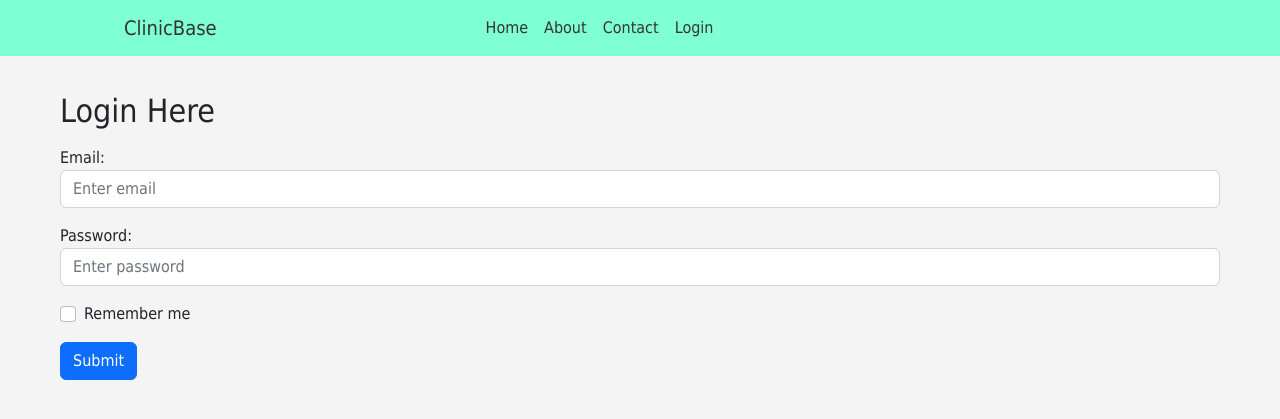
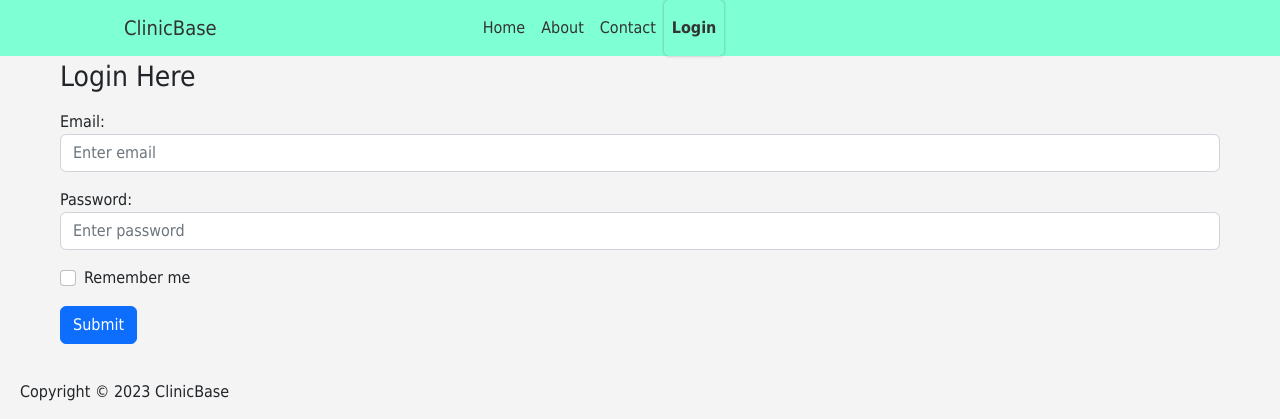
Before and after one commit to Gig2341/ClinicBase, a Flask app: page /login in a window 1280 px wide. Shown: the top 419 px of the page. Run offline with Flask 3, Linux system fonts and the light colour scheme.

Commit message:
Active control of navigation bar

```diff
--- a/dashboards/auth/routes.py
+++ b/dashboards/auth/routes.py
@@ -41,7 +41,7 @@ def login():
         else:
             flash('Login failed. Please check your credentials.', 'danger')
 
-    return render_template('login.html')
+    return render_template('login.html', current_page='login')
 
 
 @bp_auth.route('/logout', strict_slashes=False)
--- a/dashboards/landing_page/routes.py
+++ b/dashboards/landing_page/routes.py
@@ -9,16 +9,16 @@ from dashboards.landing_page import bp_main
 @bp_main.route("/home", strict_slashes=False)
 def home():
     """ route for homepage """
-    return render_template('home.html')
+    return render_template('home.html', current_page='home')
 
 
 @bp_main.route("/about", strict_slashes=False)
 def about():
     """ route for about page """
-    return render_template('about.html')
+    return render_template('about.html', current_page='about')
 
 
 @bp_main.route("/contact", strict_slashes=False)
 def contact():
     """ route for contact page """
-    return render_template('contact.html')
+    return render_template('contact.html', current_page='contact')
--- a/dashboards/static/styles/header.css
+++ b/dashboards/static/styles/header.css
@@ -27,6 +27,13 @@
     padding: 1rem 2rem; /* Adjust the padding as needed */
 }
 
+/* Highlight the active link */
+.navbar-nav .nav-link.active {
+    border-radius: 5px; /* Add rounded corners */
+    font-weight: bold; /* Increase font weight for emphasis */
+    box-shadow: 0 0 3px rgba(0, 0, 0, 0.3);
+}
+
 .bg-turquoise {
     background-color: #7FFFD4; /* Turquoise Green color */
 }
--- a/dashboards/templates/about.html
+++ b/dashboards/templates/about.html
@@ -11,7 +11,7 @@
 </head>
 <body>
     <header>
-        <nav class="navbar navbar-expand-sm bg-turquoise navbar-light">
+        <nav class="navbar fixed-top navbar-expand-sm bg-turquoise navbar-light">
             <div class="container-fluid">
                 <a class="navbar-brand" style="color: #333;" href="/">ClinicBase</a>
                 <button class="navbar-toggler" type="button" data-bs-toggle="collapse" data-bs-target="#collapsibleNavbar">
@@ -23,7 +23,7 @@
                             <a class="nav-link" style="color: #333;" href="{{ url_for('main.home') }}">Home</a>
                         </li>
                         <li class="nav-item">
-                            <a class="nav-link" style="color: #333;" href="{{ url_for('main.about') }}">About</a>
+                            <a class="nav-link {% if current_page == 'about' %}active{% endif %}" style="color: #333;" href="{{ url_for('main.about') }}">About</a>
                         </li>
                         <li class="nav-item">
                             <a class="nav-link" style="color: #333;" href="{{ url_for('main.contact') }}">Contact</a>
--- a/dashboards/templates/contact.html
+++ b/dashboards/templates/contact.html
@@ -11,7 +11,7 @@
 </head>
 <body>
     <header>
-        <nav class="navbar navbar-expand-sm bg-turquoise navbar-light">
+        <nav class="navbar fixed-top navbar-expand-sm bg-turquoise navbar-light">
             <div class="container-fluid">
                 <a class="navbar-brand" style="color: #333;" href="/">ClinicBase</a>
                 <button class="navbar-toggler" type="button" data-bs-toggle="collapse" data-bs-target="#collapsibleNavbar">
@@ -26,7 +26,7 @@
                             <a class="nav-link" style="color: #333;" href="{{ url_for('main.about') }}">About</a>
                         </li>
                         <li class="nav-item">
-                            <a class="nav-link" style="color: #333;" href="{{ url_for('main.contact') }}">Contact</a>
+                            <a class="nav-link {% if current_page == 'contact' %}active{% endif %}" style="color: #333;" href="{{ url_for('main.contact') }}">Contact</a>
                         </li>
                         <li class="nav-item">
                             <a class="nav-link" style="color: #333;" href="{{ url_for('auth.login') }}">Dashboards</a>
--- a/dashboards/templates/home.html
+++ b/dashboards/templates/home.html
@@ -11,7 +11,7 @@
 </head>
 <body>
     <header>
-        <nav class="navbar navbar-expand-sm bg-turquoise navbar-light">
+        <nav class="navbar fixed-top navbar-expand-sm bg-turquoise navbar-light">
             <div class="container-fluid">
                 <a class="navbar-brand" style="color: #333;" href="/">ClinicBase</a>
                 <button class="navbar-toggler" type="button" data-bs-toggle="collapse" data-bs-target="#collapsibleNavbar">
@@ -20,7 +20,7 @@
                 <div class="collapse navbar-collapse" id="collapsibleNavbar">
                     <ul class="navbar-nav">
                         <li class="nav-item">
-                            <a class="nav-link" style="color: #333;" href="{{ url_for('main.home') }}">Home</a>
+                            <a class="nav-link {% if current_page == 'home' %}active{% endif %}" style="color: #333;" href="{{ url_for('main.home') }}">Home</a>
                         </li>
                         <li class="nav-item">
                             <a class="nav-link" style="color: #333;" href="{{ url_for('main.about') }}">About</a>
--- a/dashboards/templates/login.html
+++ b/dashboards/templates/login.html
@@ -11,7 +11,7 @@
 </head>
 <body>
     <header>
-        <nav class="navbar navbar-expand-sm bg-turquoise navbar-light">
+        <nav class="navbar fixed-top navbar-expand-sm bg-turquoise navbar-light">
             <div class="container-fluid">
                 <a class="navbar-brand" style="color: #333;" href="/">ClinicBase</a>
                 <button class="navbar-toggler" type="button" data-bs-toggle="collapse" data-bs-target="#collapsibleNavbar">
@@ -29,7 +29,7 @@
                             <a class="nav-link" style="color: #333;" href="{{ url_for('main.contact') }}">Contact</a>
                         </li>
                         <li class="nav-item">
-                            <a class="nav-link" style="color: #333;" href="{{ url_for('auth.login') }}">Login</a>
+                            <a class="nav-link {% if current_page == 'login' %}active{% endif %}" style="color: #333;" href="{{ url_for('auth.login') }}">Login</a>
                         </li>
                     </ul>
                 </div>
@@ -51,7 +51,7 @@
                     {% endwith %}
                 </div>
             </div>
-            <h2>Login Here</h2>
+            <h3 class="mt-4">Login Here</h3>
             <form method="POST" action="" id="login" name="login">
                 <div class="mb-3 mt-3">
                     <label for="email">Email:</label>
```
